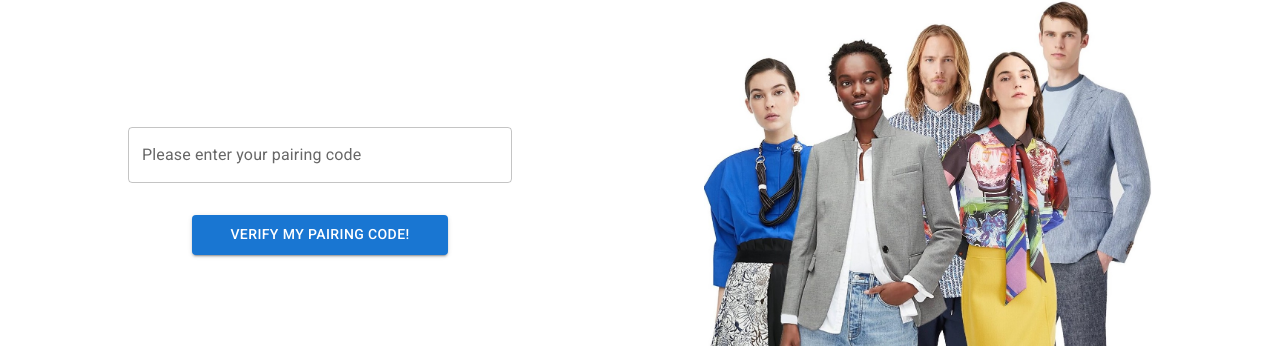
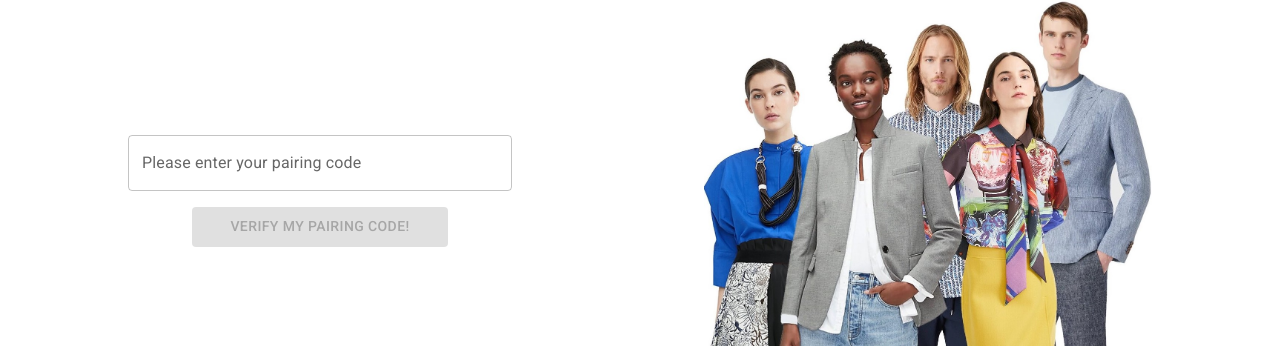
Before and after one commit to sirraminyavari/mixomoda-shopify-cli, a Next.js app: page / in a window 1280 px wide. Shown: the part 212-560 px from the top of the page. Built offline with nearby package versions, Linux system fonts and the light colour scheme; no server answers.

Commit message:
improvements to input component

```diff
--- a/components/input.js
+++ b/components/input.js
@@ -1,8 +1,12 @@
 import { TextField } from "@mui/material";
 import styled from 'styled-components';
+import usePeriod from "../hooks/usePeriod";
 
-const Input = ({ label, animated, getValue, $error }) => {
+const Input = ({ label, animated, getValue, shake, $error }) => {
+    const shaking = usePeriod(shake, {}) && !!$error;
+
     return (
+        <InputWrapper className={ shaking ? ' shake ' : '' }>
             <TextField
                 variant="outlined"
                 error={ !!$error }
@@ -11,7 +15,12 @@ const Input = ({ label, animated, getValue, $error }) => {
                 onKeyUp={ (e) => getValue(e.target.value) }
                 helperText={ $error }
             />
+        </InputWrapper>
     );
 };
 
 export default Input;
+
+export const InputWrapper = styled.div.attrs(props => ({ className: props.className }))`
+    flex: 0 0 auto;
+`;
--- a/layout/main-layout.js
+++ b/layout/main-layout.js
@@ -6,11 +6,13 @@ import TwitterIcon from '../icons/Twitter';
 import InstagramIcon from '../icons/Instagram';
 
 const MainLayout = ({ children }) => {
-  useEffect(() => {
-    fetch("../../api/store_pair")
-      .then(res => res.json())
-      .then(res => console.log(res, "ramin"));
-  }, []);
+    /*
+    useEffect(() => {
+        fetch("../../api/store_pair")
+        .then(res => res.json())
+        .then(res => console.log(res, "ramin"));
+    }, []);
+    */
 
   useEffect(() => {
     fetch("../../api/products")
--- a/layout/store-pair-layout.js
+++ b/layout/store-pair-layout.js
@@ -4,44 +4,54 @@ import Input from "../components/Input";
 import { MainWrapper, ImageContainer, ContentContainer, InputWrapper, ButtonWrapper } from "../styles/store-pair.styles";
 import LoadingIconFlat from "../icons/LoadingIconFlat";
 import { random } from "../util/utillities";
-import usePeriod from "../hooks/usePeriod";
 
 const StorePairLayout = ({ codeConfirmed }) => {
     const [code, setCode] = useState(null);
     const [loading, setLoading] = useState(false);
     const [error, setError] = useState('');
     const [shake, setShake] = useState(0);
-    const shaking = usePeriod(shake, {}) && !!error;
 
     const verifyCode = () => {
         if (!code) return;
 
         setLoading(true);
 
-        fetch("../../api/store_pair")
-            .then(res => {
+        fetch("../../api/store_pair", {
+            headers: {
+              'Accept': 'application/json',
+              'Content-Type': 'application/json'
+            },
+            method: "POST",
+            body: JSON.stringify({ key: code })
+        })
+            .then((res) => {
+                res.json().then(result => {
                     setLoading(false);
-                let result = res?.json();
-                let apiKey = result?.value?.publicApiKey;
+
+                    let apiKey = result?.publicApiKey;
+
+                    if (!apiKey) console.log(result, "store pair error");
+
                     codeConfirmed(apiKey, !!apiKey);
+
                     if (!apiKey){
                         setError("Invalid pairing code");
                         setShake(random());
                     }
+                });
             })
-            .then(res => console.log(res, "ramin"));
+            .then(res => console.log(res, "store pair error"));
     };
 
     return (
         <MainWrapper>
             <ContentContainer>
-                <InputWrapper className={ shaking ? ' shake ' : '' }>
                 <Input
                     label="Please enter your pairing code"
+                    shake={ shake }
                     $error={ error }
                     getValue={ (value) => setCode(value) }
                 ></Input>
-                </InputWrapper>
                 <ButtonWrapper>
                     <Button
                         variant="contained"
@@ -50,6 +60,7 @@ const StorePairLayout = ({ codeConfirmed }) => {
                             padding: "0.5rem 1rem",
                             height: "2.5rem"
                         }}
+                        disabled={ !code }
                         onClick={ () => !loading && verifyCode() }
                     >
                         { loading ? <LoadingIconFlat /> : "Verify my pairing code!" }
--- a/pages/api/store_pair.js
+++ b/pages/api/store_pair.js
@@ -1,11 +1,15 @@
 const axios = require('axios');
 
 export default function handler(req, res) {
+  const { key } = req.body;
+
+  //api-key: 'b6e52a50-46f0-11ec-8d0f-6f7d8db65af7'
+
   axios({
     method: 'post',
     url: 'https://sdk.dev.mixomoda.ai/v1/stores/pair',
     headers: {
-      'api-key': 'b6e52a50-46f0-11ec-8d0f-6f7d8db65af7',
+      'api-key': key,
       'Content-Type': 'application/json'
     },
     data: JSON.stringify({})
--- a/styles/store-pair.styles.js
+++ b/styles/store-pair.styles.js
@@ -27,12 +27,8 @@ export const ContentContainer = styled.div`
     padding-inline-end: 2rem;
 `;
 
-export const InputWrapper = styled.div.attrs(props => ({ className: props.className }))`
-    flex: 0 0 auto;
-    margin-bottom: 2rem;
-`;
-
 export const ButtonWrapper = styled.div`
     flex: 0 0 auto;
     text-align: center;
+    margin-top: 1rem;
 `;
```
Lines whose indentation alone changed are shown as unchanged.
